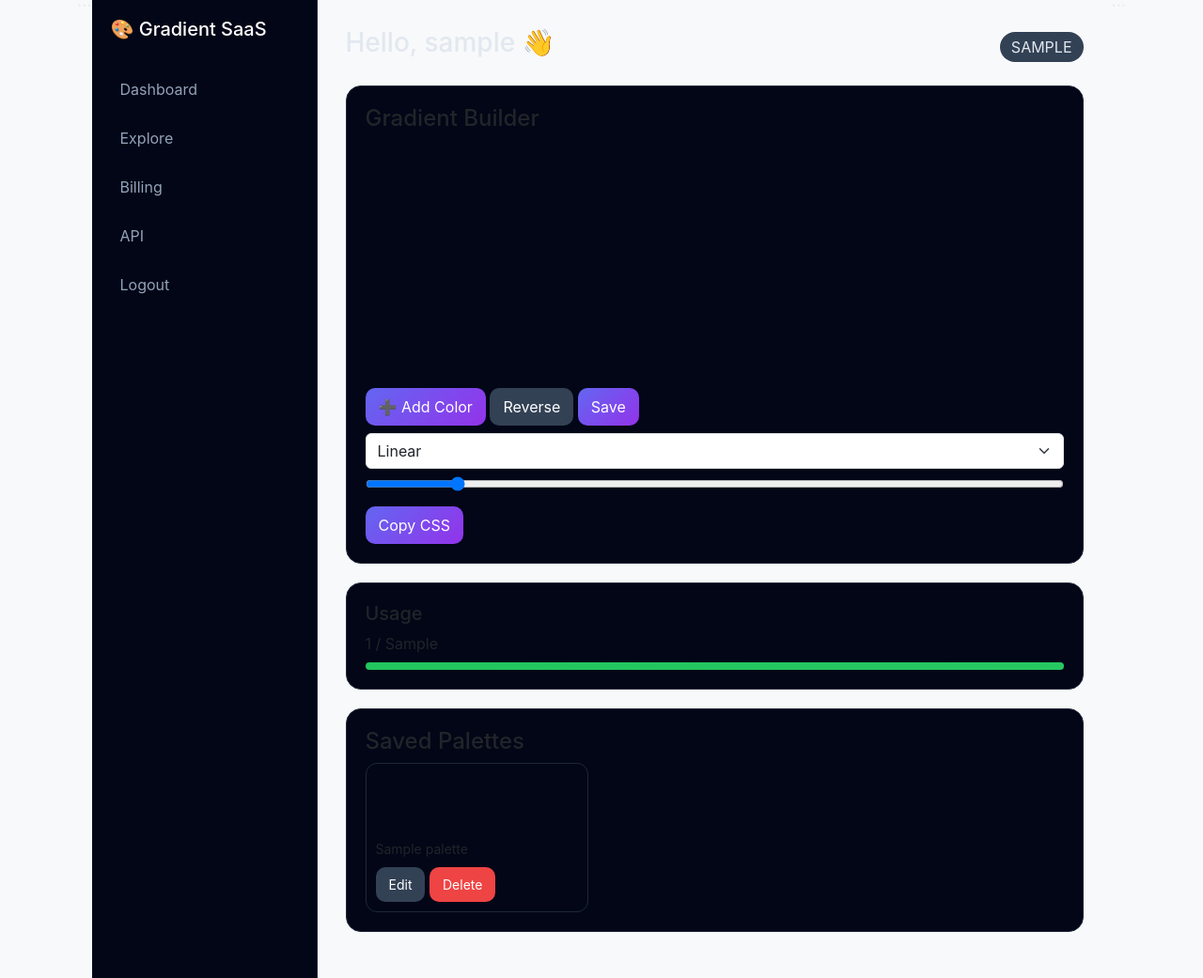
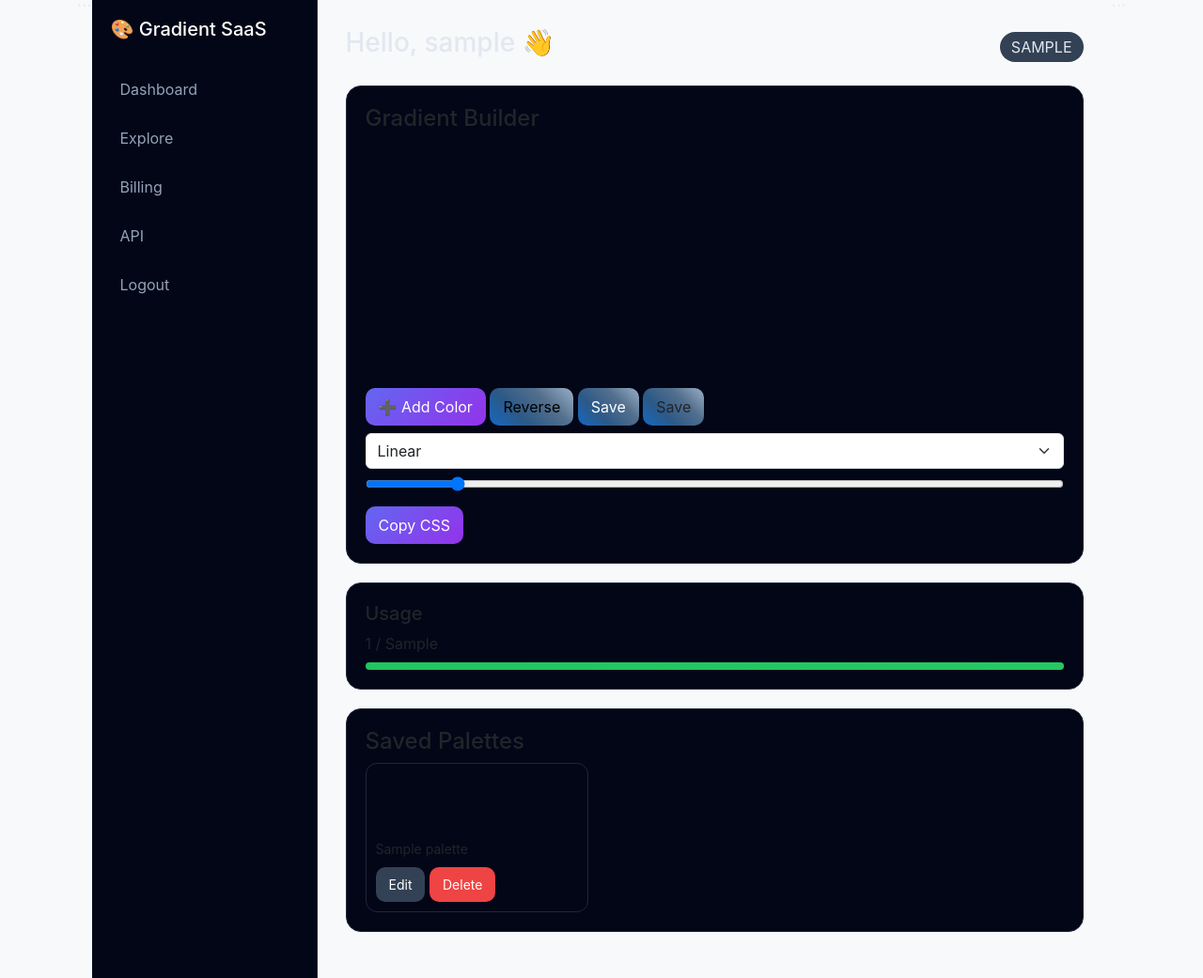
Before and after one commit to wah80/gradient-saas, a Flask app: template templates/dashboard.html in a window 1280 px wide. Shown: the part 135-1176 px from the top of the page at 94% size. Run offline with Flask 3, Linux system fonts and the light colour scheme; the template is opened without the code that fills it: most values are stand-ins (such as "Sample title", 1, 10 or a date in 2020); some libraries are stand-ins or nearby versions.

Commit message:
dashboard update settings

```diff
--- a/static/script.js
+++ b/static/script.js
@@ -8,7 +8,8 @@ let currentPalette = [];
 let editingPaletteId = null;
 let fadeTimeout;
 
-
+console.log("JS Loaded ✅");
+console.log("Add color clicked");
 
 // Add Color Picker
 function addColorBtn(defaultColor="#ff0240"){
@@ -481,11 +482,19 @@ function exportPNG(){
 }
 
 
-window.addEventListener("DOMContentLoaded", function () {
+document.addEventListener("DOMContentLoaded", function () {
 
     if (!document.getElementById("colorInputs")) return;
 
     loadSettings();
+	document.querySelectorAll("[data-add-color]")
+    .forEach(btn => btn.addEventListener("click", addColor));
+
+	document.querySelectorAll("[data-reverse]")
+    .forEach(btn => btn.addEventListener("click", reverseColors));
+
+	document.querySelectorAll("[data-save]")
+    .forEach(btn => btn.addEventListener("click", savePalette));
 	document.getElementById("addColorBtn")
     ?.addEventListener("click", () => addColor());
 
@@ -499,16 +508,19 @@ window.addEventListener("DOMContentLoaded", function () {
         ?.addEventListener("input", generatePalette);
 
     document.getElementById("gradientType")
-        ?.addEventListener("change", updateGradientType);
+    ?.addEventListener("change", function(e){
+        checkRadial(e);
+        updateGradientType();
+    });
 
     loadPresets();
 
     // Default colors if empty
     if (document.querySelectorAll("#colorInputs > div").length === 0) {
-        addColor("#ff0000");
-        addColor("#0000ff");
-        generatePalette();
-    }
+		addColor("#ff0000");
+		addColor("#0000ff");
+		generatePalette();
+	}
 
 });
 
@@ -557,26 +569,26 @@ function editPalette(id) {
 
 function loadPaletteIntoBuilder(data) {
 
+    editingPaletteId = data.id;
+
+    document.getElementById("paletteName").value = data.name;
+    document.getElementById("editStatus").innerText = "Editing: " + data.name;
+
+    document.getElementById("colorInputs").innerHTML = "";
+
     gradientType = data.gradient_type;
     currentAngle = data.angle;
 
-	document.getElementById("centerX").value = data.center_x || 50;
-	document.getElementById("centerY").value = data.center_y || 50;
-	document.getElementById("gradientType").value = data.gradient_type;
+    document.getElementById("gradientType").value = data.gradient_type;
     document.getElementById("angleSlider").value = data.angle;
-    document.getElementById("angleValue").innerText = data.angle + "°";
-	document.getElementById("paletteName").value = data.name;
-    document.getElementById("editStatus").innerText = "Editing: " + data.name;
 
-    updateGradientType(); // important
-
-    document.getElementById("colorInputs").innerHTML = "";
-
+    updateGradientType(); // MUST before colors
 
     data.colors.forEach(color => addColor(color));
 
-    generatePalette();
+    setTimeout(() => generatePalette(), 50); // 🔥 important
 }
+
 
 function cancelEdit() {
 
--- a/templates/dashboard.html
+++ b/templates/dashboard.html
@@ -183,9 +183,10 @@ body {
         <div id="gradientPreview"></div>
 
         <div class="mb-2">
-            <button id="addColorBtn" class="btn btn-primary">➕ Add Color</button>
-            <button class="btn btn-secondary" onclick="reverseColors()">Reverse</button>
-            <button class="btn btn-primary" onclick="savePalette()">Save</button>
+				<button data-add-color class="btn btn-primary">➕ Add Color</button>
+				<button data-reverse class="btn btn-warning">Reverse</button>
+				<button data-save class="btn btn-success">Save</button>
+				<button class="btn custom-btn">Save</button>
         </div>
 
         <select id="gradientType" class="form-select mb-2">
```
